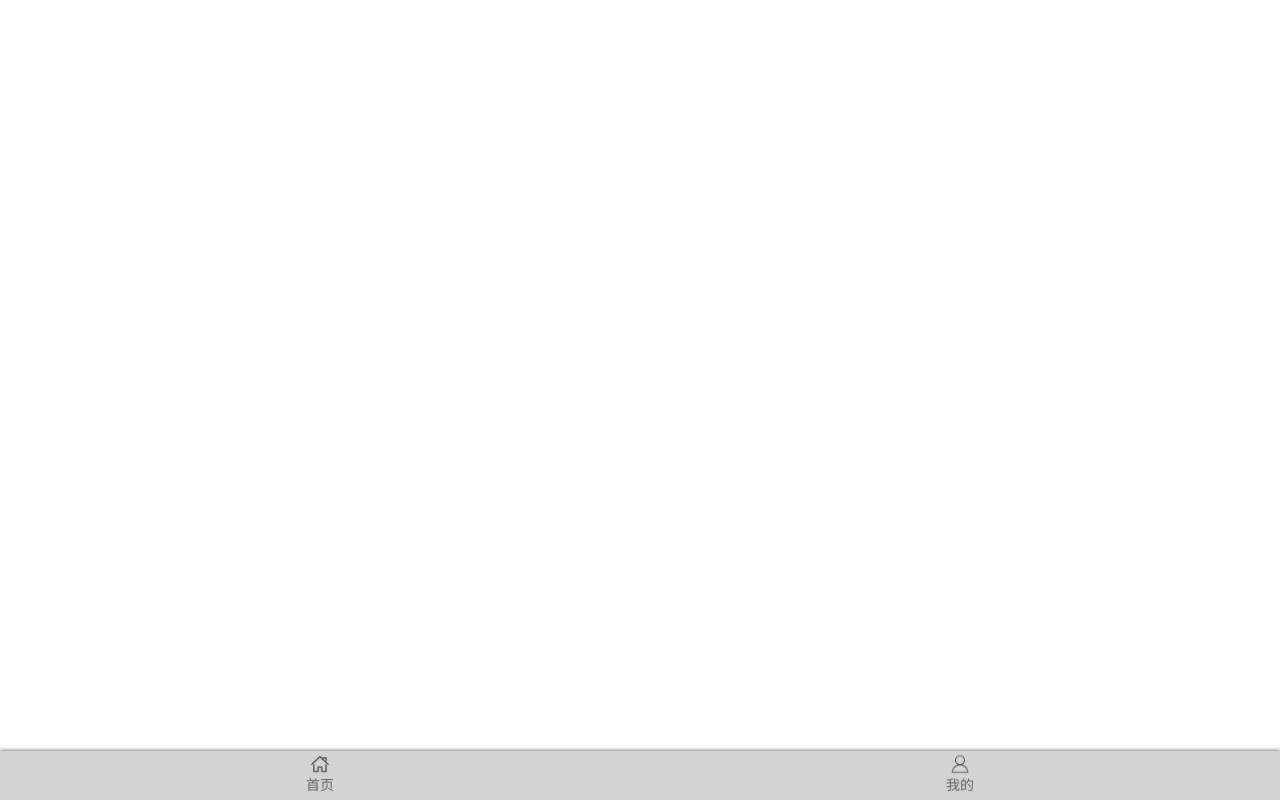
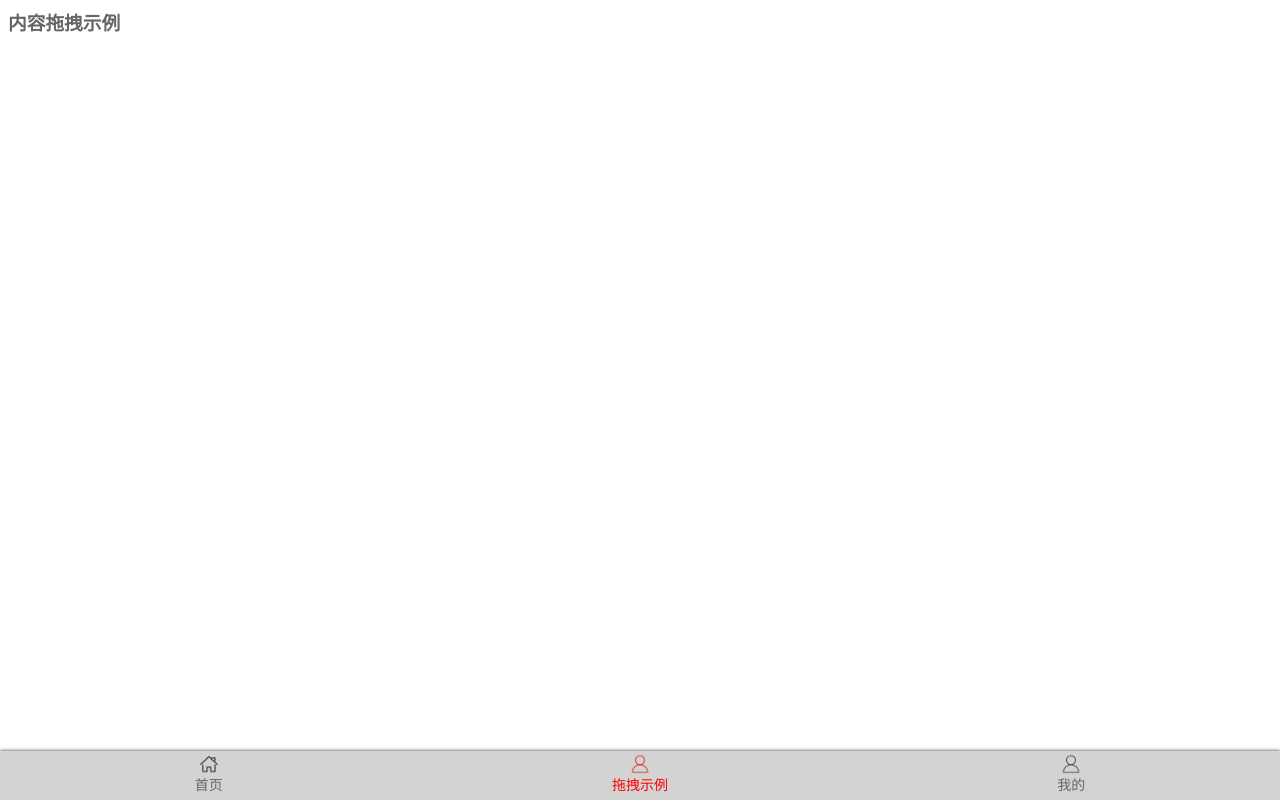
Before and after one commit to rockpile-studio/web-app, a Vue app: page /draggable in a window 1280 px wide. Built offline with nearby package versions, Linux system fonts and the light colour scheme.

Commit message:
提交更新

```diff
--- a/src/components/content/MainTabBar.vue
+++ b/src/components/content/MainTabBar.vue
@@ -5,6 +5,11 @@
         <img slot="item-icon" src="../../assets/img/TabBar/home.png" alt="">
         <img slot="item-icon-active" src="../../assets/img/TabBar/home-active.png" alt="">
         <div slot="item-text">首页</div>
+      </tab-bar-item>
+      <tab-bar-item link="/draggable" activeColor="red">
+        <img slot="item-icon" src="../../assets/img/TabBar/profile.png" alt="">
+        <img slot="item-icon-active" src="../../assets/img/TabBar/profile-active.png" alt="">
+        <div slot="item-text">拖拽示例</div>
       </tab-bar-item>
       <tab-bar-item link="/profile" activeColor="red">
         <img slot="item-icon" src="../../assets/img/TabBar/profile.png" alt="">
--- a/src/router/index.js
+++ b/src/router/index.js
@@ -5,6 +5,7 @@ Vue.use(VueRouter)
 
 const Home = () => import('../views/Home/Home')
 const Profile = () => import('../views/Profile/Profile')
+const Draggable = () => import('../views/Draggable/Draggable')
 
 const routes = [
   {
@@ -14,6 +15,7 @@ const routes = [
   },
   {path: '/home', meta: {title: '首页'}, component: Home},
   {path: '/profile', meta: {title: '个人中心'}, component: Profile},
+  {path: '/draggable', meta: {title: '拖拽示例'}, component: Draggable},
 ]
 
 const router = new VueRouter({
--- /dev/null
+++ b/src/views/Draggable/Draggable.vue
@@ -0,0 +1,14 @@
+<template>
+  <h3>内容拖拽示例</h3>
+
+</template>
+
+<script>
+  export default {
+    name: "Draggable"
+  }
+</script>
+
+<style scoped>
+
+</style>
```
